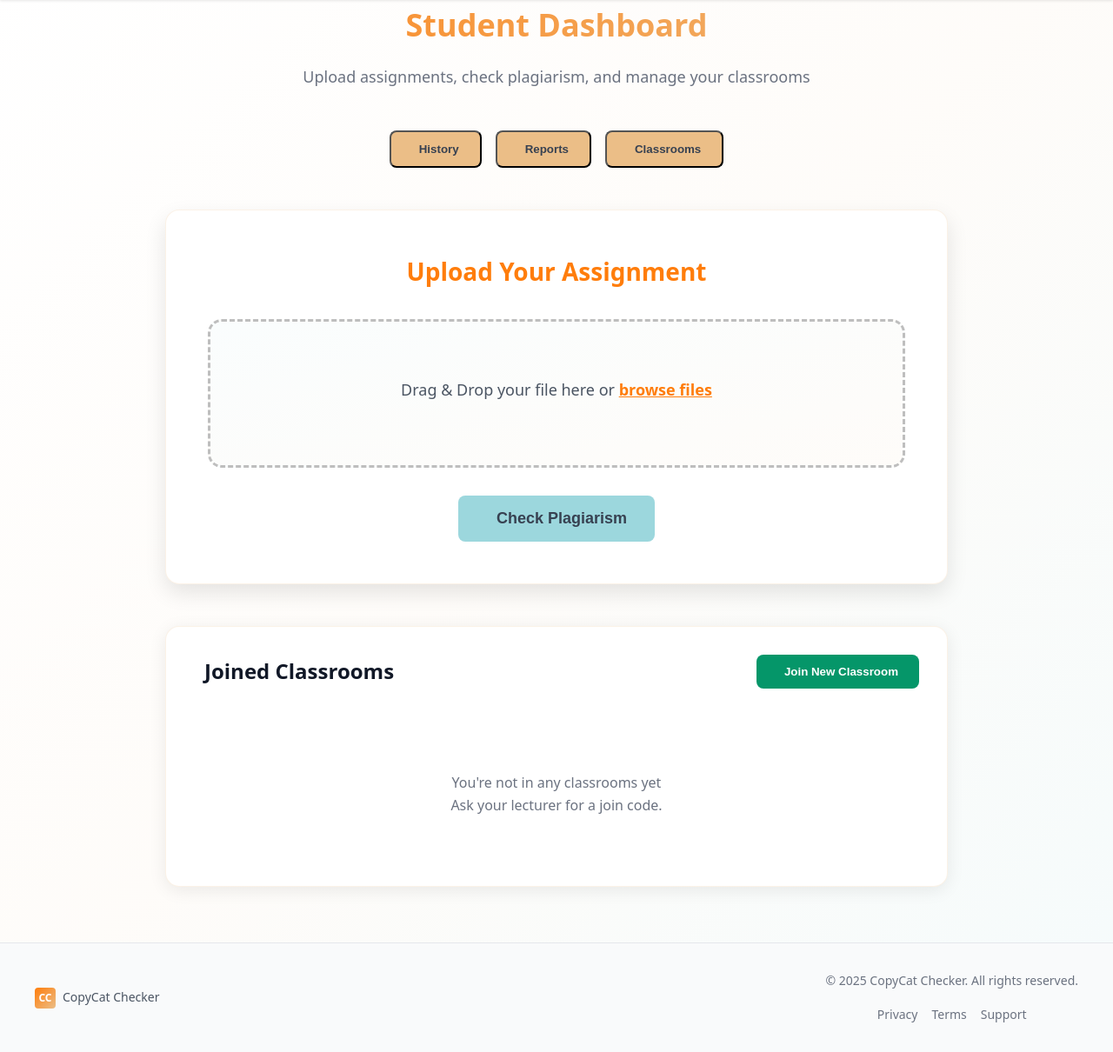
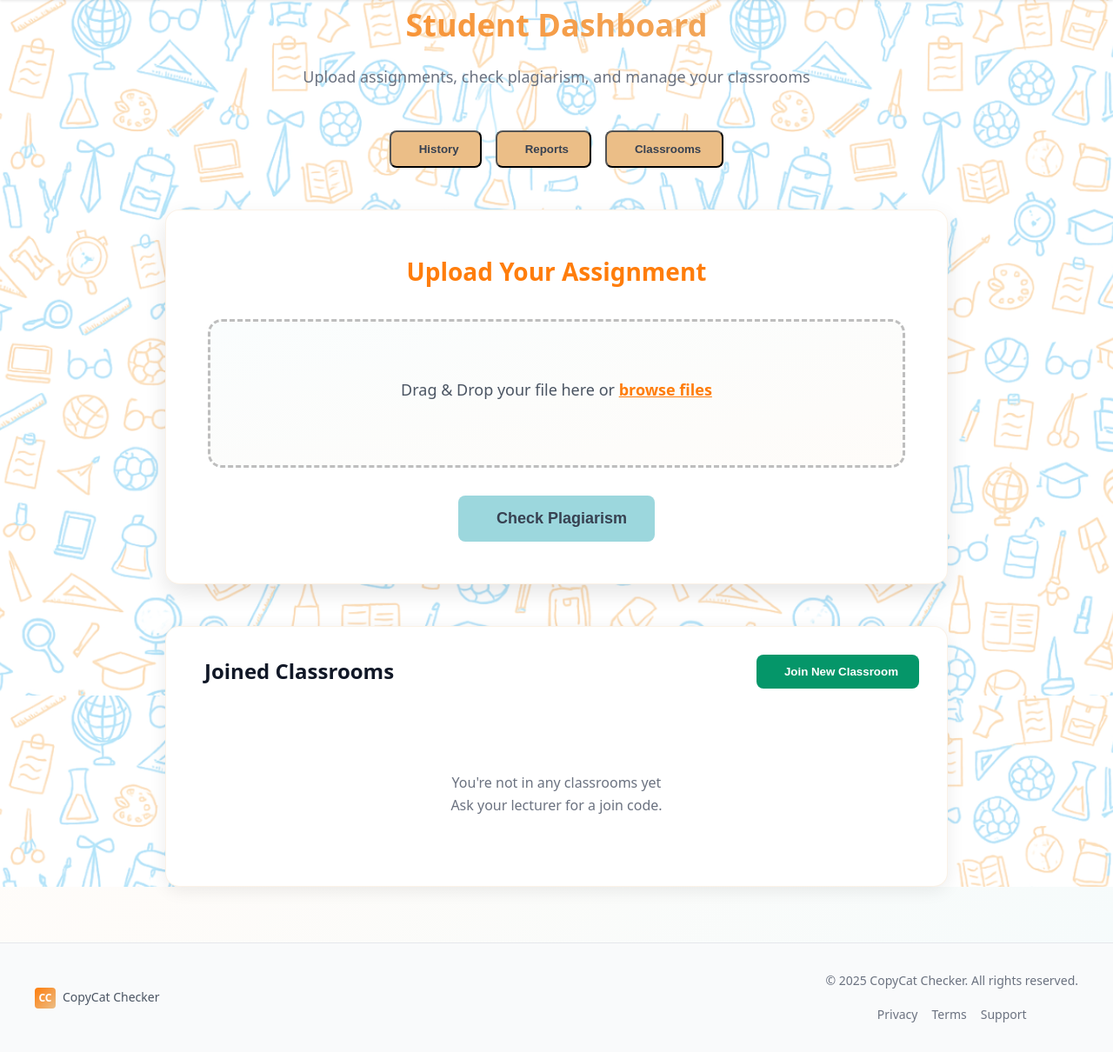
Before and after one commit to atqhftnh/copycat-checker, a Django app: page /student/dashboard/ in a window 1280 px wide. Shown: the part 66-1276 px from the top of the page at 87% size. Run offline with Django 3.2, Linux system fonts and the light colour scheme; the visitor is signed in with stand-in values (Sample User, id 1); data that the repository does not hold is empty; parts of the project's set-up code (start-up, migrations or seed data) failed here and were passed over.

Commit message:
Add background

```diff
--- a/plag/templates/plag/static/index.html
+++ b/plag/templates/plag/static/index.html
@@ -4,6 +4,7 @@
 {% block title %} Student Dashboard - CopyCat Checker {% endblock %}
 
 {% block extra_css %}
+<link rel="stylesheet" href="{% static 'plag/styles/background_styles.css' %}">
 <style>
   /* Student Dashboard Styles */
   .student-container {
@@ -560,6 +561,7 @@
 {% endblock %}
 
 {% block content %}
+<div class="has-background">
   <main class="dashboard-container">
     <div class="dashboard-header">
       <h1 class="dashboard-title">Student Dashboard</h1>
@@ -679,6 +681,7 @@
       </div>
     </div> <!-- ✅ END WRAPPER -->
   </main>
+</div>
 {% endblock %}
 
 {% block extra_js %}
```
Also changed, not shown: plag/templates/plag/static/lecturer_module.html (+9 -3 lines). Lines whose indentation alone changed are shown as unchanged.
